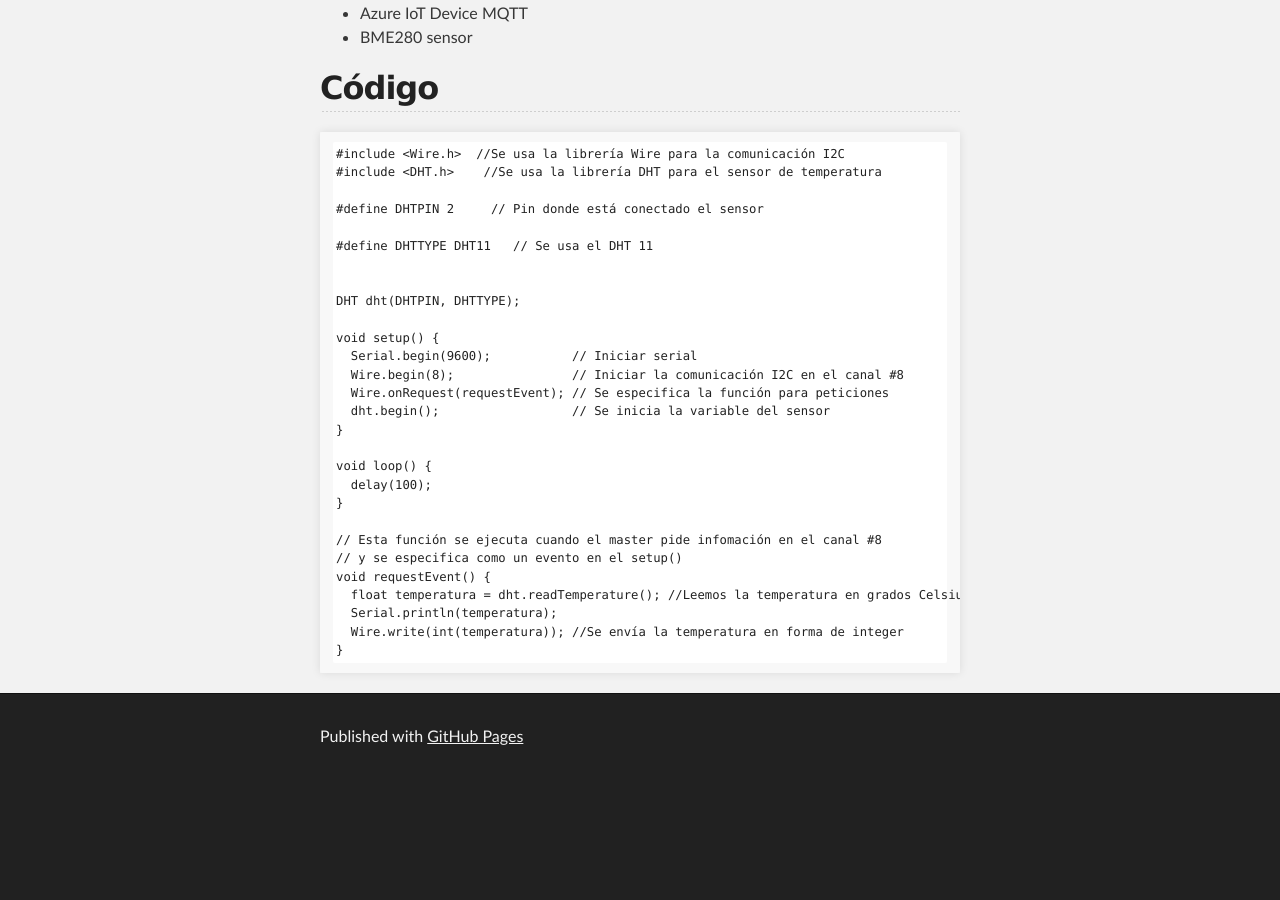
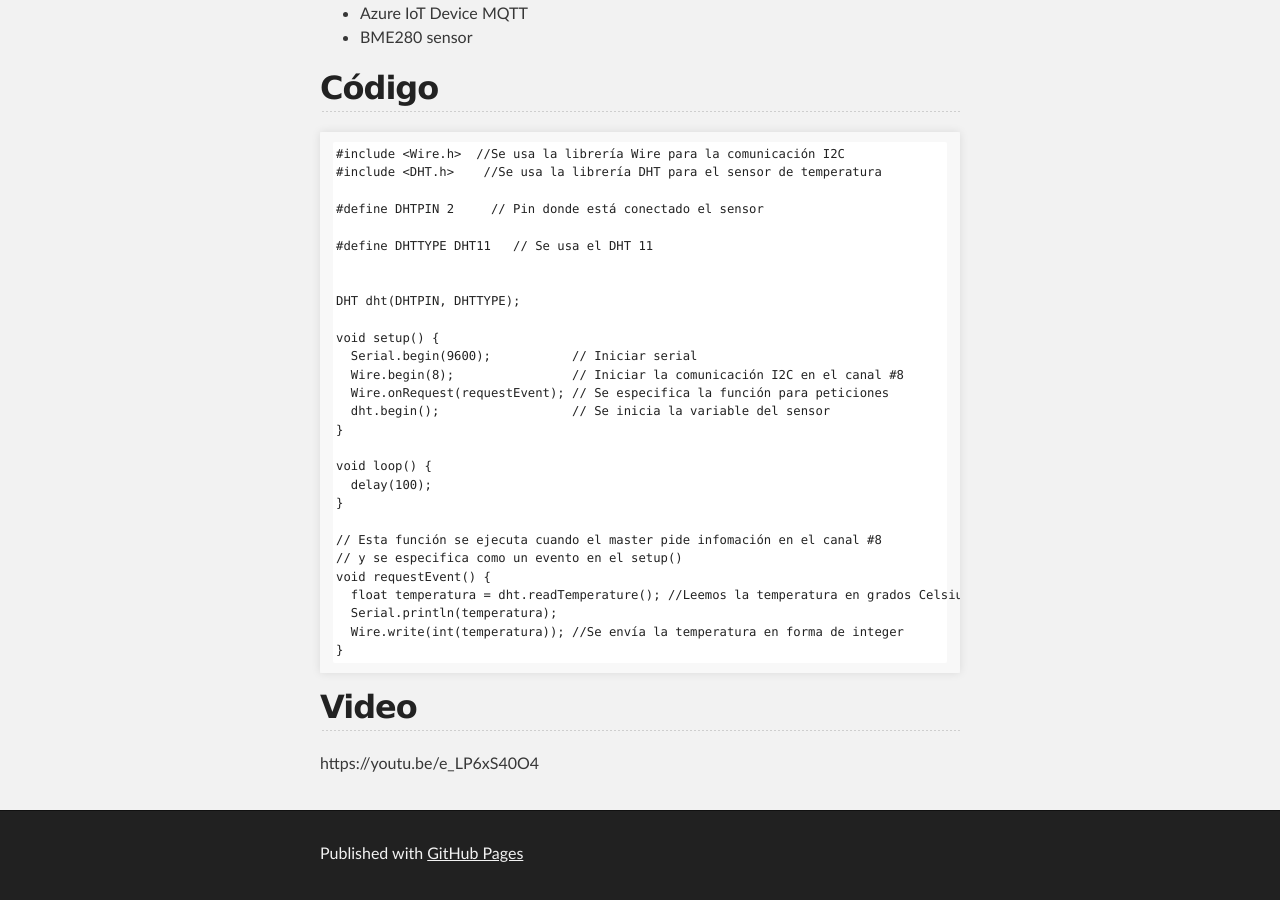
Before and after one commit to AngieGLuque/AngieGLuque.github.io, a Jekyll site: the page built from Workshop7.md, in a window 1280 px wide and 900 px high, scrolled down 682 px. Built offline with Jekyll 4.4.1, drawn with Linux system fonts in a browser that asks for light colours; before the commit the page ends 1465 px from its top, so only the background shows below that.

Commit message:
Update Workshop7.md

````diff
--- a/Workshop7.md
+++ b/Workshop7.md
@@ -56,3 +56,5 @@ void requestEvent() {
   Wire.write(int(temperatura)); //Se envía la temperatura en forma de integer
 }
 ```
+## Video
+https://youtu.be/e_LP6xS40O4
````
